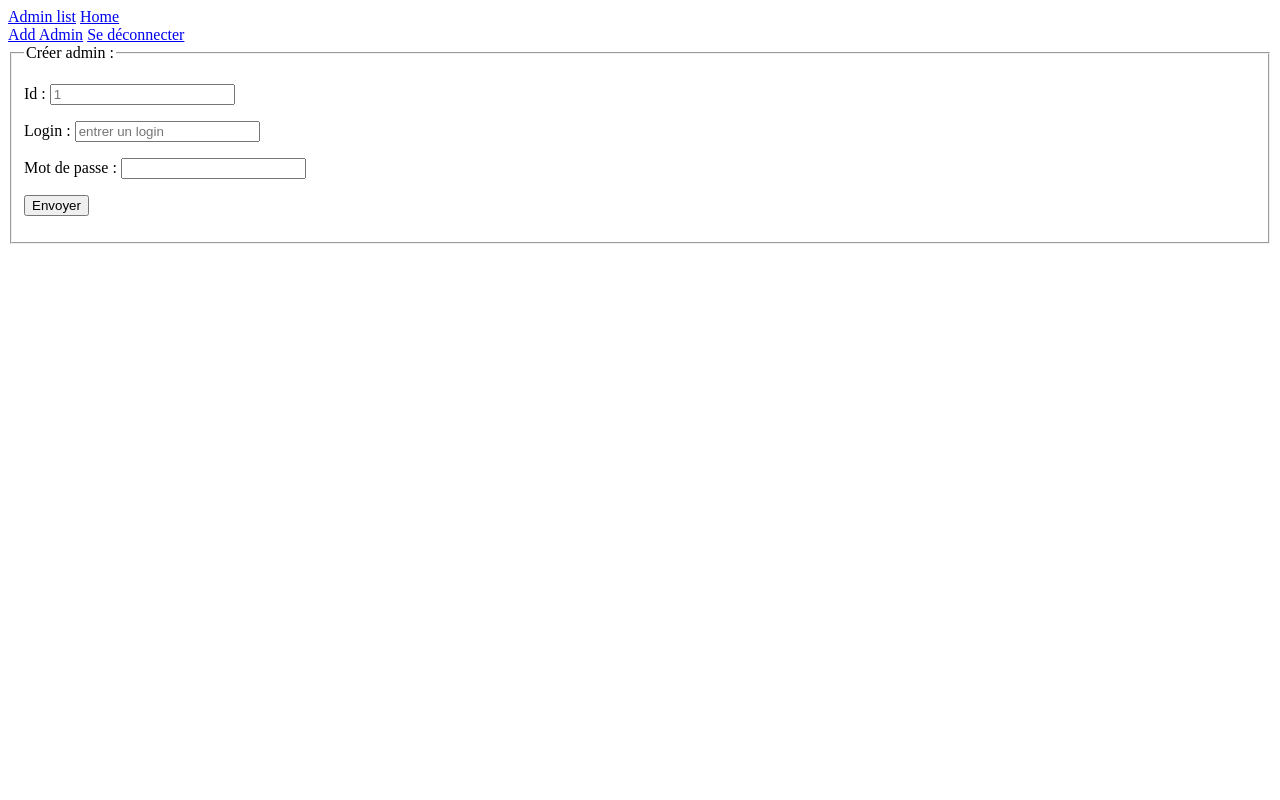
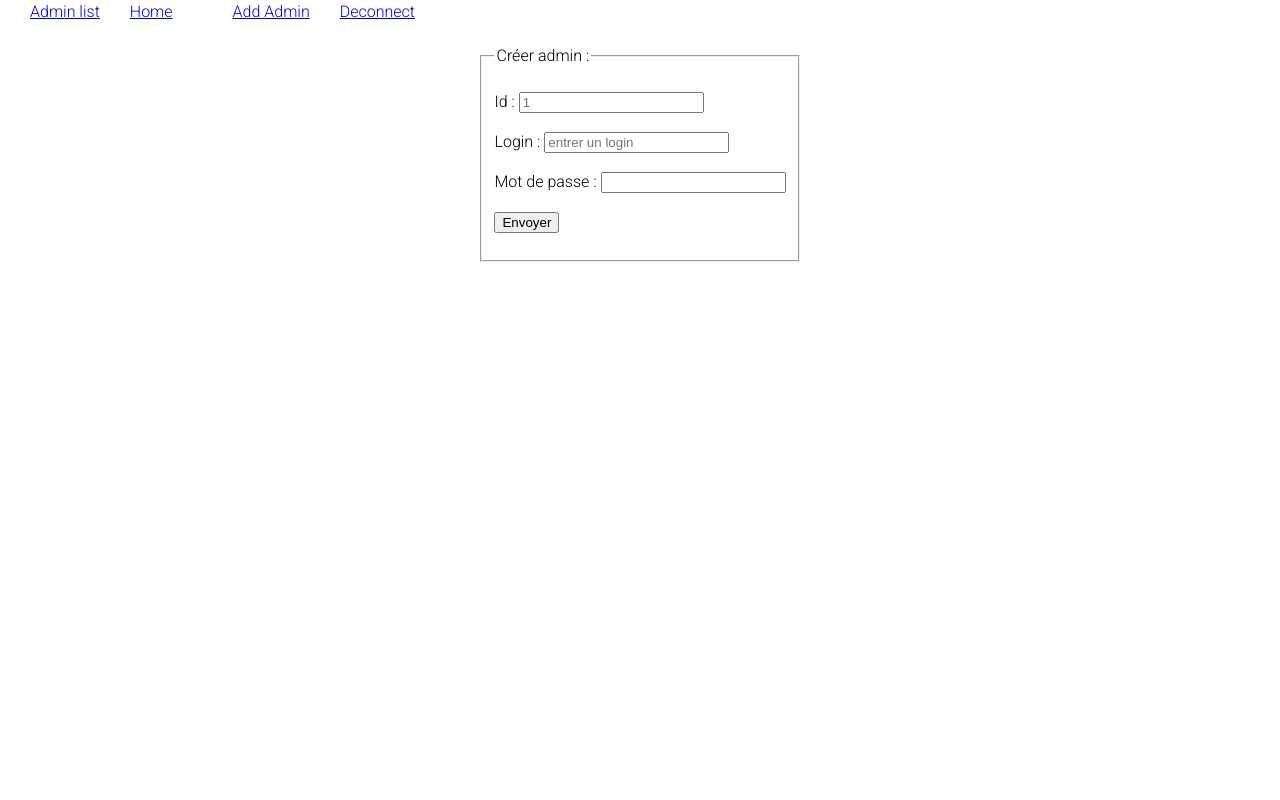
Before and after one commit to franckdor/spmdev2022, a PHP site: page /index.php?action=create&controller=admin in a window 1280 px wide. Run offline with PHP 8.4, Linux system fonts and the light colour scheme; the visitor is signed in with stand-in values (Sample User, id 1); some libraries are stand-ins or nearby versions.

Commit message:
préparation pour 2nde implémentation

```diff
--- /dev/null
+++ b/Administration/controller/ControllerNomenclature_espece.php
@@ -0,0 +1,16 @@
+<?php
+
+require_once File::build_path(array("model", "ModelNomenclature_espece.php"));
+
+class ControllerNomenclature_espece {
+
+
+    protected static $object = 'Nomenclature_espece';
+
+    public static function readAll() {
+        $view="list";
+        $pagetitle="Liste des Espèces";
+        $tab_esp = ModelNomenclature_espece::selectALL();
+        require_once File::build_path(array("view", "view.php"));
+    }
+}
--- a/Administration/controller/routeur.php
+++ b/Administration/controller/routeur.php
@@ -3,6 +3,7 @@ session_start();
 
 //Require all controllers.
 require_once File::build_path(array("controller", "ControllerAdmin.php"));
+require_once File::build_path(array("controller", "ControllerNomenclature_espece.php"));
 
 $controller_default = 'Admin';
 
@@ -15,7 +16,7 @@ if (isset($_GET['controller'])) {
 // Verification that the controller exists
 $controller_class = 'Controller' . ucfirst($controller);
 if (!class_exists($controller_class)) {
-    ControllerAdmimn::errorPageIntrouvable();
+    ControllerAdmin::errorPageIntrouvable();
     exit();
 }
 
--- a/Administration/model/ModelAdmin.php
+++ b/Administration/model/ModelAdmin.php
@@ -78,7 +78,7 @@ class ModelAdmin extends Model{
 
     public static function getIdByLogAndMdp($login, $mdp_hash){
         $sql="SELECT DISTINCT id FROM admin WHERE login=:login AND mdp=:mdp";
-        $values = array(
+        $data = array(
             'login' => $login,
             'mdp'=> $mdp_hash,
         );
@@ -87,7 +87,7 @@ class ModelAdmin extends Model{
 
         //Request execution
         try{
-            $req_prep->execute($values);
+            $req_prep->execute($data);
             $tab = $req_prep->fetchAll();
             if (sizeof($tab)==1) { //If we got a result, we continue the action
                 return $tab[0]['id'];
--- /dev/null
+++ b/Administration/view/Nomenclature_espece/list.php
@@ -0,0 +1,5 @@
+<?php
+foreach($tab_esp as $esp)
+echo '<p>' . htmlspecialchars($esp->get('nom_genre')) . htmlspecialchars($esp->get('id_statut')) . '</p>';
+
+?>
--- /dev/null
+++ b/Administration/view/style.css
@@ -0,0 +1,110 @@
+@import url('https://fonts.googleapis.com/css2?family=Roboto:wght@300&display=swap');
+@import url('https://fonts.googleapis.com/css2?family=Varela+Round&display=swap');
+
+:root {
+    --headerfooter: rgba(186, 211, 232, 0.53);
+}
+
+html, body {
+    line-height: 1.5;
+    font-family: 'Roboto', sans-serif;
+    display: flex;
+    min-height: 100vh;
+    flex-direction: column;
+    margin: 0px;
+    padding: 0px;
+}
+
+main {
+    display: flex;
+    flex-direction: column;
+    max-width: 800px;
+    margin: auto;
+    padding: 20px;
+    flex: 1;
+}
+
+header, footer {
+    display: flex;
+    background-color: #111;
+    font-family: 'Varela Round', sans-serif;
+    flex-direction: column;
+}
+
+#headerTop {
+    display: flex;
+    flex: 1;
+    align-items: center;
+    padding: 10px;
+}
+
+#headerTop > div {
+    display: flex;
+    align-items: center;
+    flex: 1;
+}
+
+#headerBottom {
+    padding: 5px;
+    display: flex;
+    flex: 1;
+    align-items: center;
+    justify-content: flex-start;
+    gap: 30px;
+    padding: 10px;
+    background-color: #342f2f;
+}
+
+header a {
+    color: white;
+    text-decoration: none;
+    text-transform: uppercase;
+}
+
+#bouton {
+    /** Ces directives indiquent au lien de ressembler à un bouton pour les principaux moteurs de rendu **/
+    -webkit-appearance: button;
+    -moz-appearance: button;
+    appearance: button;
+    /**Les directives en dessous enlèvent l'apparence par défaut en bleu et avec du texte souligné pour un lien hypertexte **/
+    text-decoration: none;
+    color: initial;
+}
+
+#boxCenter, #boxLeft, #boxRight {
+    display: flex;
+}
+
+#boxRight {
+    justify-content: flex-end;
+    flex: 1;
+    gap: 30px;
+    margin-right: 10px;
+}
+
+#boxCenter {
+    width: 100%;
+    gap: 30px;
+    margin-left: 30px;
+}
+
+#boxLeft {
+    margin-left: 10px;
+}
+
+a:hover {
+    color: #c42c2c;
+}
+
+#boxLeft img {
+    width: 80px;
+    margin: 3px;
+}
+
+footer {
+    display: flex;
+    background-color: #111;
+    font-family: 'Varela Round', sans-serif;
+    text-align: center;
+    color: white;
+}
--- a/Administration/view/view.php
+++ b/Administration/view/view.php
@@ -2,31 +2,35 @@
 <html>
     <head>
         <meta charset="UTF-8">
+        <link rel="stylesheet" type="text/css" href="view/style.css">
         <title><?php echo $pagetitle; ?></title>
     </head>
     <body>
         <div id="boxCenter">
                 <a href="index.php?action=readAll">Admin list</a>
                 <a href="index.php?action=home">Home</a>
-                <?php if (!isset($_SESSION['id'])) {
-                    echo '<a href="index.php?action=signIn">Se co</a>';
-                }
+                <?php //if you're not logged then you can connect
+                if (!isset($_SESSION['id'])) {
+                    echo '<a href="index.php?action=signIn">Login</a>';
+                } //if you're logged, then this appears.
                 if (isset($_SESSION['id'])) {
                     echo '<br>';
                     echo '<a href="index.php?action=create&controller=admin">Add Admin</a>';
-                    echo " ";
-                    echo '<a href="index.php?action=signOut&controller=admin">Se déconnecter</a>';
+                    //echo " ";
+                    echo '<a href="index.php?action=signOut&controller=admin">Deconnect</a>';
                 }
                 ?>
 
 
         </div>
-<?php
+<main>
+    <?php
 
-// If $controller='Admin' et $view='list',
-// Then $filepath="/chemin_du_site/view/Admin/list.php"
-$filepath = File::build_path(array("view", static::$object, "$view.php"));
-require $filepath;
-?>
+        // If $controller='Admin' and $view='list',
+        // Then $filepath="/site_path/view/Admin/list.php"
+        $filepath = File::build_path(array("view", static::$object, "$view.php"));
+        require $filepath;
+    ?>
+</main>
     </body>
 </html>
```
Also changed, not shown: Administration/model/ModelNomenclature_espece.php (added, +48 -0 lines), Administration/view/Admin/list.php (+9 -0 lines).
